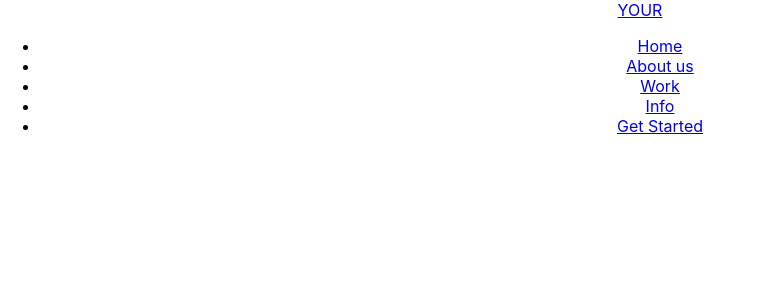
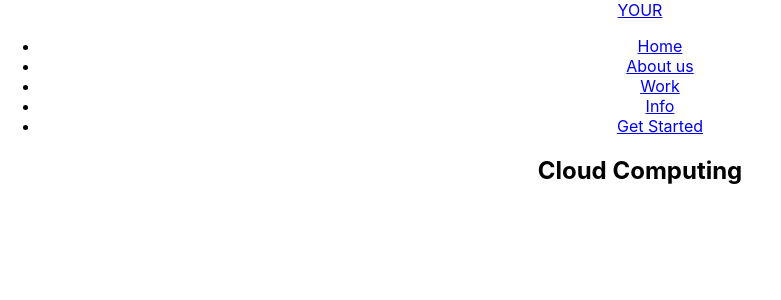
Before and after one commit to joaov1ct0r/react-cloud, a React (Create React App) app: page / in a window 1280 px wide. Shown: the top 300 px of the page, without its empty margins (0-781 px from the left). Built offline with nearby package versions, Linux system fonts and the light colour scheme.

Commit message:
elemento h2 criado dentro de header

```diff
--- a/src/App.js
+++ b/src/App.js
@@ -6,7 +6,9 @@ function App() {
     return (
         <div className="App">
             <Nav></Nav>
-            <header></header>
+            <header>
+                <h2>Cloud Computing</h2>
+            </header>
         </div>
     );
 }
```
